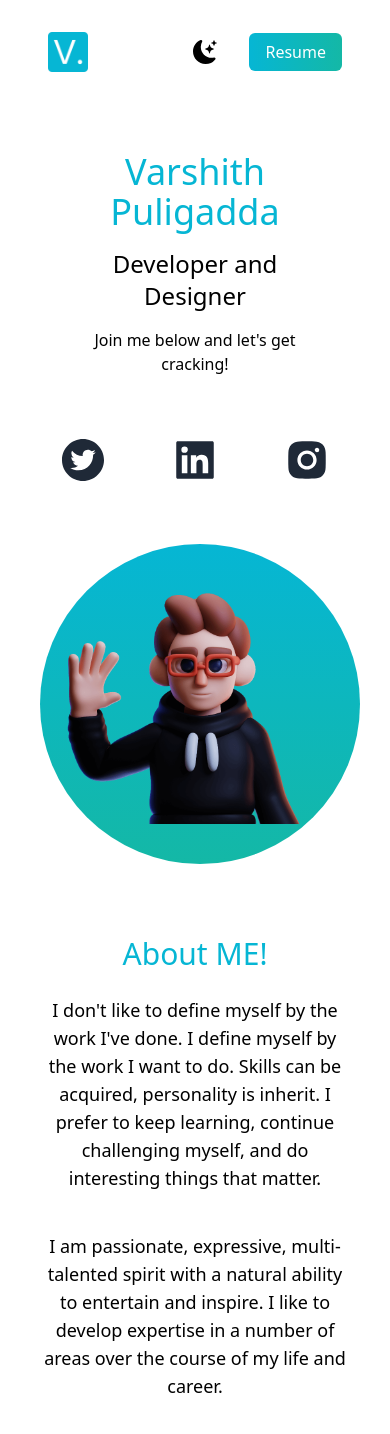
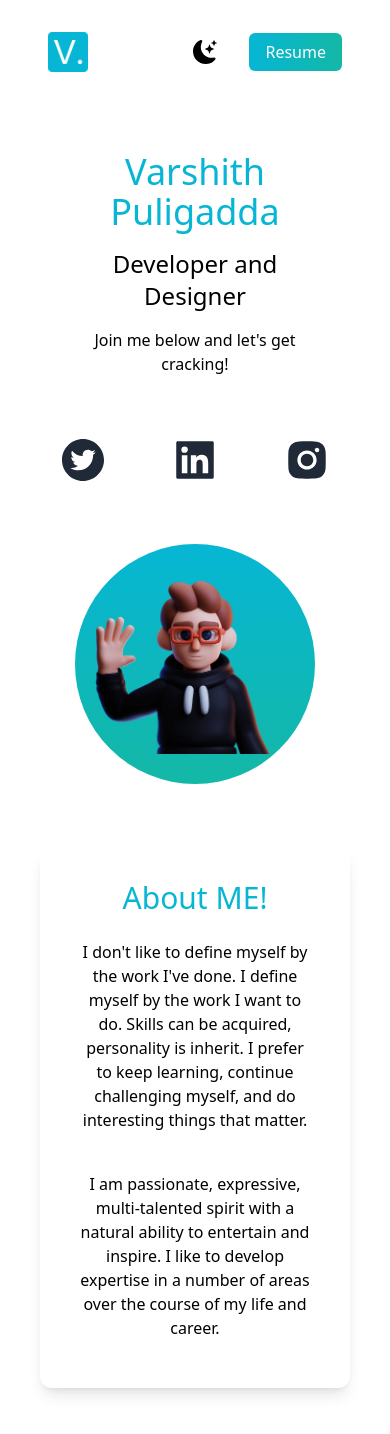
Before and after one commit to Varshith-p/portfolio, a Next.js app: page / in a window 390 px wide. Shown: the top 1434 px of the page. Built offline with nearby package versions, Linux system fonts and the light colour scheme.

Commit message:
screen property updated in css

```diff
--- a/pages/index.js
+++ b/pages/index.js
@@ -42,7 +42,7 @@ export default function Home() {
           </ul>
         </nav>
       </header>
-      <main className="px-10 md:px-20 lg:px-36 dark:bg-gray-900">
+      <main className="px-10 pb-8 md:px-20 lg:px-36 dark:bg-gray-900">
         <section className="flex flex-col items-center justify-between md:flex-row">
           <div>
             <div className="text-center p-10">
@@ -52,7 +52,7 @@ export default function Home() {
               <h3 className="text-2xl py-2 dark:text-white">
                 Developer and Designer
               </h3>
-              <p className="text-md py-2 md:text-lg dark:text-white">
+              <p className="text-md py-2 md:text-lg dark:text-gray-400">
                 Join me below and let's get cracking!
               </p>
             </div>
@@ -80,21 +80,21 @@ export default function Home() {
               </Link>
             </div>
           </div>
-          <div className="bg-gradient-to-b from-cyan-500 to-teal-500 rounded-full w-80 h-80 mx-auto my-12 flex items-center md:mx-0">
+          <div className="bg-gradient-to-b from-cyan-500 to-teal-500 rounded-full w-60 h-60 mx-auto my-12 flex items-center md:w-70 md:h-70 md:mx-0 lg:w-80 lg:h-80">
             <Image src={avatar} />
           </div>
         </section>
-        <section>
+        <section className="shadow-lg py-2 mt-4 rounded-xl dark:bg-white">
           <h3 className="text-3xl text-cyan-500 font-medium my-6 text-center">
             About ME!
           </h3>
-          <p className="text-lg leading-7 text-center pb-10 md:px-20  dark:text-white">
+          <p className="text-md text-center px-10 pb-10 md:px-20 md:text-lg">
             I don't like to define myself by the work I've done. I define myself
             by the work I want to do. Skills can be acquired, personality is
             inherit. I prefer to keep learning, continue challenging myself, and
             do interesting things that matter.
           </p>
-          <p className="text-lg leading-7 text-center pb-10 md:px-20 dark:text-white">
+          <p className="text-md text-center px-10 pb-10 md:px-20 md:text-lg">
             I am passionate, expressive, multi-talented spirit with a natural
             ability to entertain and inspire. I like to develop expertise in a
             number of areas over the course of my life and career.
--- a/tailwind.config.js
+++ b/tailwind.config.js
@@ -3,6 +3,12 @@ module.exports = {
   darkMode: "class",
   content: ["./pages/**/*.js", "./components/**/*.js"],
   theme: {
+    screens: {
+      'sm': "398px",
+      'md': "768px",
+      'lg': "976px",
+      'xl': "1440px",
+    },
     extend: {},
   },
   plugins: [],
```
